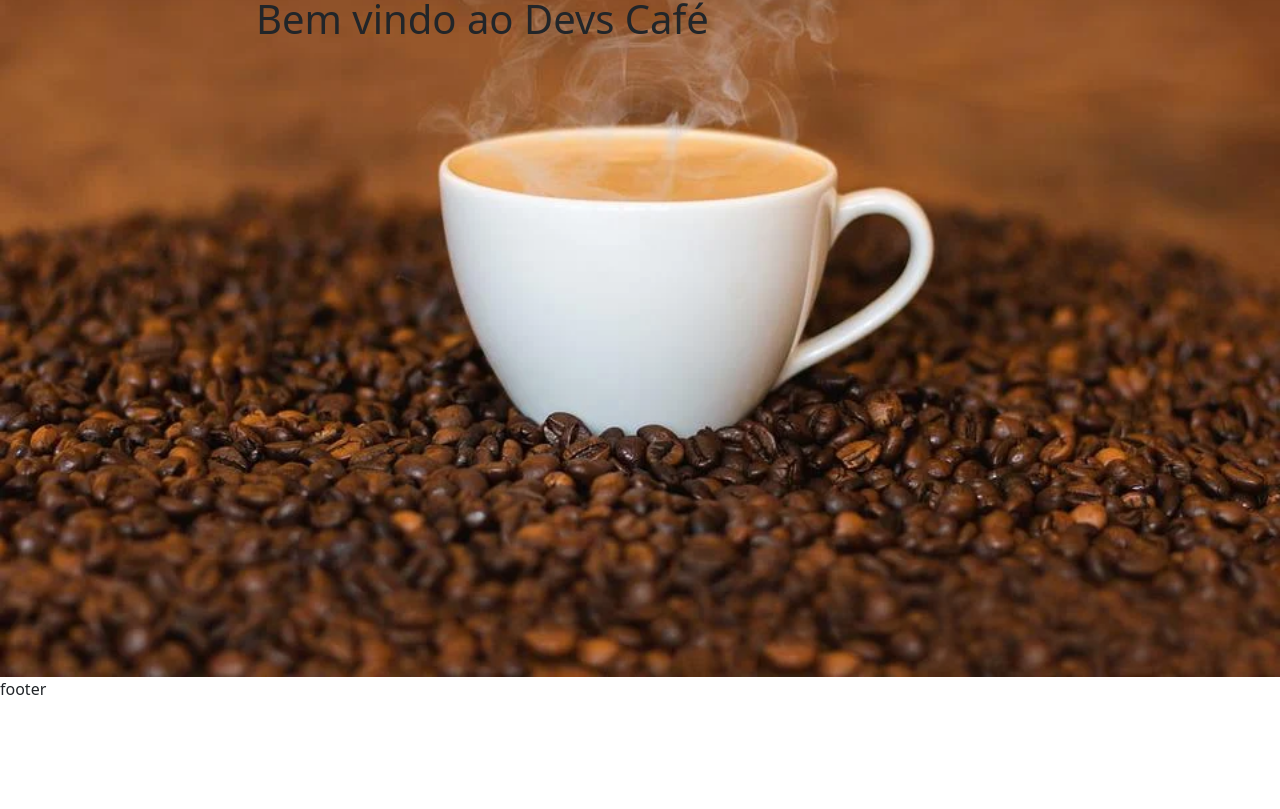
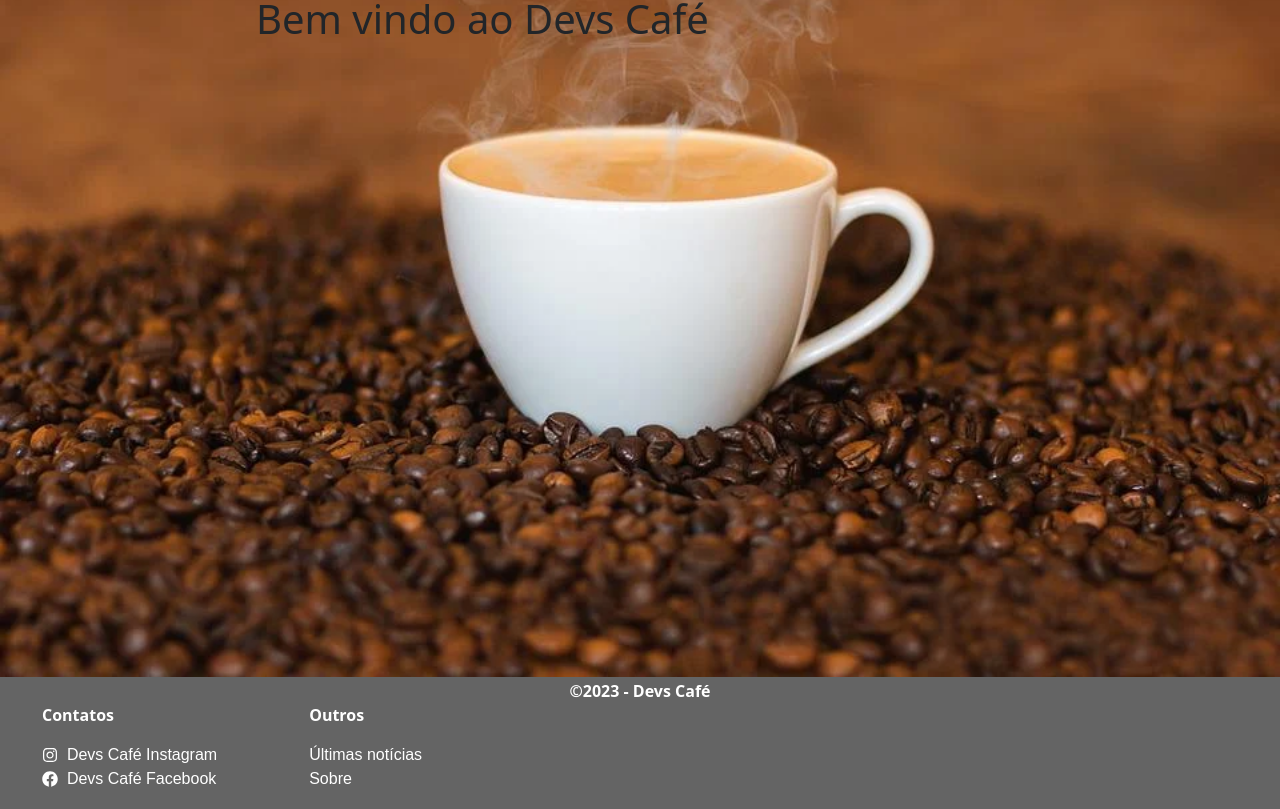
Before and after one commit to Karollayneer/SITE-REACT, a React (Vite) app: page / in a window 1280 px wide. Shown: the part 236-1045 px from the top of the page. Before the commit the page ends 953 px from the top, so only its background shows below. Built offline with nearby package versions, Linux system fonts and the light colour scheme.

Commit message:
Estrutura Footer
Foi adicionado uma estrutura inicial para o planejamento do footer.

```diff
--- a/package.json
+++ b/package.json
@@ -10,8 +10,10 @@
     "preview": "vite preview"
   },
   "dependencies": {
+    "emoji-picker-react": "^4.4.9",
     "react": "^18.2.0",
     "react-dom": "^18.2.0",
+    "react-icons": "^4.8.0",
     "react-router-dom": "^6.11.2"
   },
   "devDependencies": {
--- a/src/App.jsx
+++ b/src/App.jsx
@@ -5,6 +5,7 @@ import { Outlet } from 'react-router-dom'
 
 // importando os componentes
 import Menu from './components/Menu'
+import Footer from './components/Footer'
 
 
 function App() {
@@ -13,7 +14,7 @@ function App() {
     <div className="App">
       <Menu />
       <Outlet />
-      <p>footer</p>
+      <Footer />
     </div>
   )
 }
--- /dev/null
+++ b/src/components/Footer.css
@@ -0,0 +1,31 @@
+.Footer {
+    background-color: #646464;
+    color: white;
+    padding: 2px;
+
+}
+.footerLinks{
+    display: flex;
+}
+
+.footerLinks ul{
+    display: grid;
+    align-items: center;
+    align-content: center;
+}
+.copy {
+    text-align: center;
+    margin: 0;
+}
+
+footer a{
+    display: flex;
+    align-items: center;
+    font-family: Arial, Helvetica, sans-serif;
+    color: white;
+    font-weight: 100;
+}
+
+footer p{
+    font-weight: 600;
+}
--- a/src/components/footer.jsx
+++ b/src/components/footer.jsx
@@ -1,16 +1,42 @@
-function Footer() {
+import React from "react";
+import "./Footer.css"
+import { FaInstagram, FaFacebook } from "react-icons/fa";
 
+
+const Footer = () => {
     return(
+        <footer className="Footer">
 
-        <footer>
-            <h1>
-                Rodapé
-            </h1>
-            <h3>
-                Conteúdo e links
-            </h3>
+            <p className="copy">&copy;2023 - Devs Café</p>
+            <div className="footerLinks">
+                <ul>
+                    <p>Contatos</p>
+                    <li>
+                        <a href="#"> <FaInstagram />&nbsp; Devs Café Instagram</a>
+                    </li>
+
+                    <li>
+                        <a href="#"> <FaFacebook />&nbsp; Devs Café Facebook</a>
+                    </li>
+                </ul>
+
+                <ul>
+                    <p>Outros</p>
+                    <li>
+                        <a href="#">Últimas notícias</a>
+                    </li>
+
+                    <li>
+                        <a href="#">Sobre</a>
+                    </li>
+                </ul>
+            </div>
+
         </footer>
+
     )
+
 }
 
+
 export default Footer;
```
Also changed, not shown: 1 other file (tests, documents, lock files or other folders).
